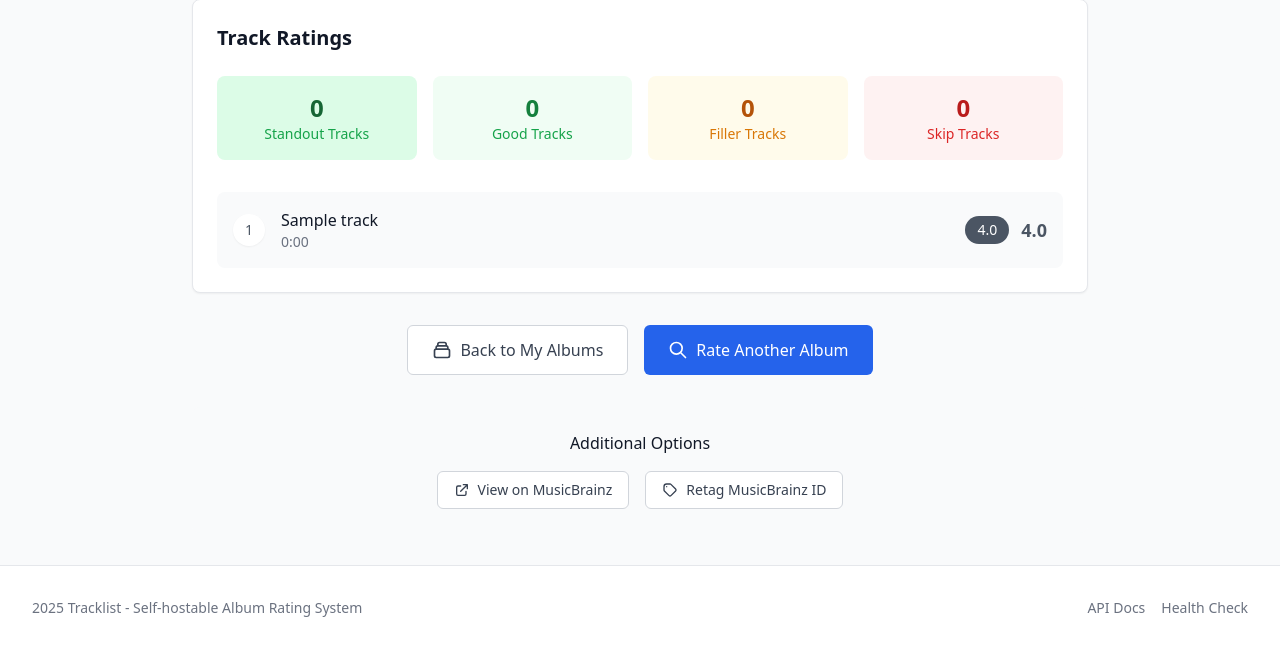
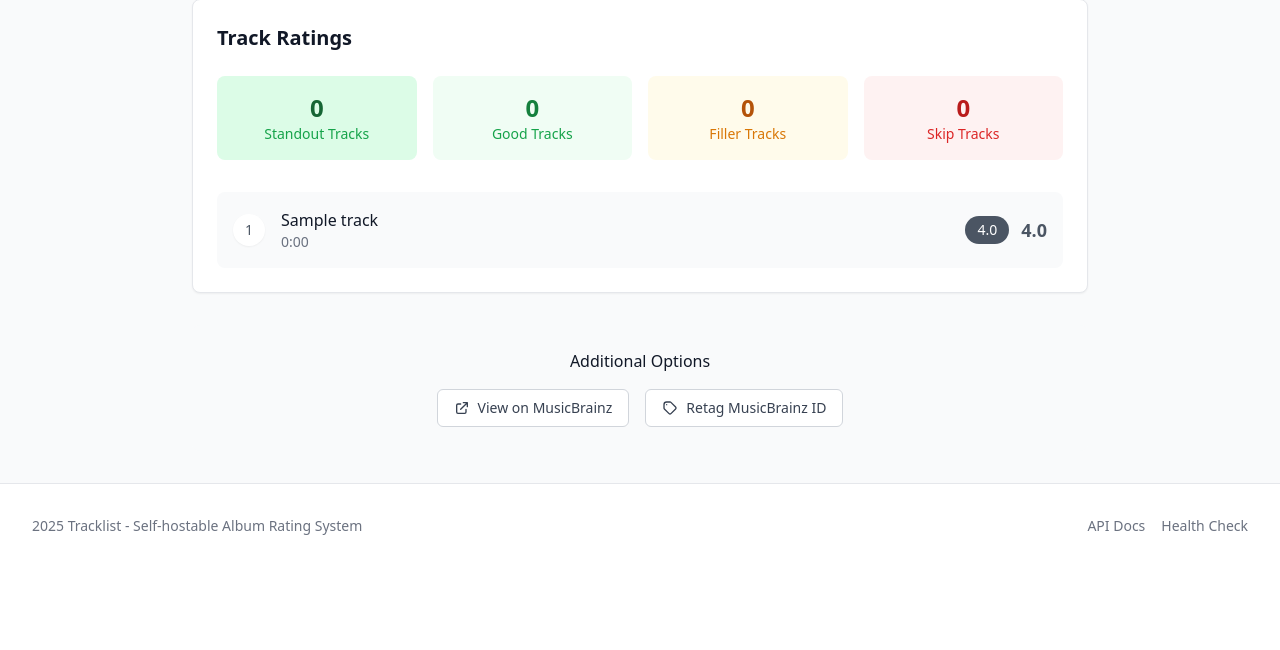
Before and after one commit to trevordavies095/Tracklist, a FastAPI app: page /albums/1/completed in a window 1280 px wide. Shown: the part 460-1110 px from the top of the page. After the commit the page ends 995 px from the top, so only its background shows below. Run offline with FastAPI, Linux system fonts and the light colour scheme; tables that the repository leaves empty hold one stand-in row (values such as "Sample post"); grey boxes marked "Sample" are stand-in pictures; some libraries are stand-ins or nearby versions.

Commit message:
Removed "Back to My Albums" and "Rate Another Album" from completed page

```diff
--- a/templates/album/completed.html
+++ b/templates/album/completed.html
@@ -169,25 +169,6 @@
                 {% endfor %}
             </div>
         </div>
-    </div>
-
-    <!-- Actions -->
-    <div class="flex flex-col sm:flex-row justify-center space-y-3 sm:space-y-0 sm:space-x-4 mb-8">
-        <a href="/albums"
-           class="inline-flex items-center justify-center px-6 py-3 border border-gray-300 rounded-md text-base font-medium text-gray-700 bg-white hover:bg-gray-50 transition-colors">
-            <svg class="w-5 h-5 mr-2" fill="none" stroke="currentColor" viewBox="0 0 24 24">
-                <path stroke-linecap="round" stroke-linejoin="round" stroke-width="2" d="M19 11H5m14 0a2 2 0 012 2v6a2 2 0 01-2 2H5a2 2 0 01-2-2v-6a2 2 0 012-2m14 0V9a2 2 0 00-2-2M5 11V9a2 2 0 012-2m0 0V5a2 2 0 012-2h6a2 2 0 012 2v2M7 7h10"></path>
-            </svg>
-            Back to My Albums
-        </a>
-
-        <a href="/search"
-           class="inline-flex items-center justify-center px-6 py-3 bg-blue-600 hover:bg-blue-700 text-base font-medium text-white rounded-md transition-colors">
-            <svg class="w-5 h-5 mr-2" fill="none" stroke="currentColor" viewBox="0 0 24 24">
-                <path stroke-linecap="round" stroke-linejoin="round" stroke-width="2" d="M21 21l-6-6m2-5a7 7 0 11-14 0 7 7 0 0114 0z"></path>
-            </svg>
-            Rate Another Album
-        </a>
     </div>
 
     <!-- Additional Options -->
```
